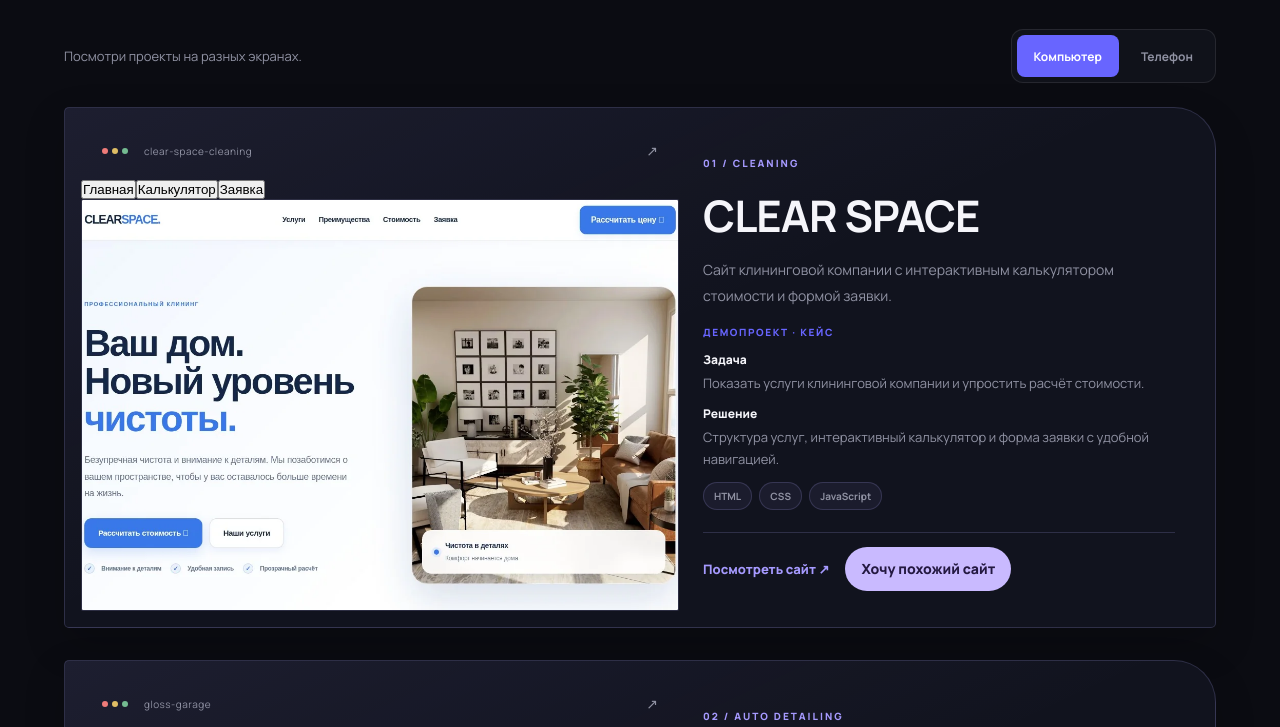
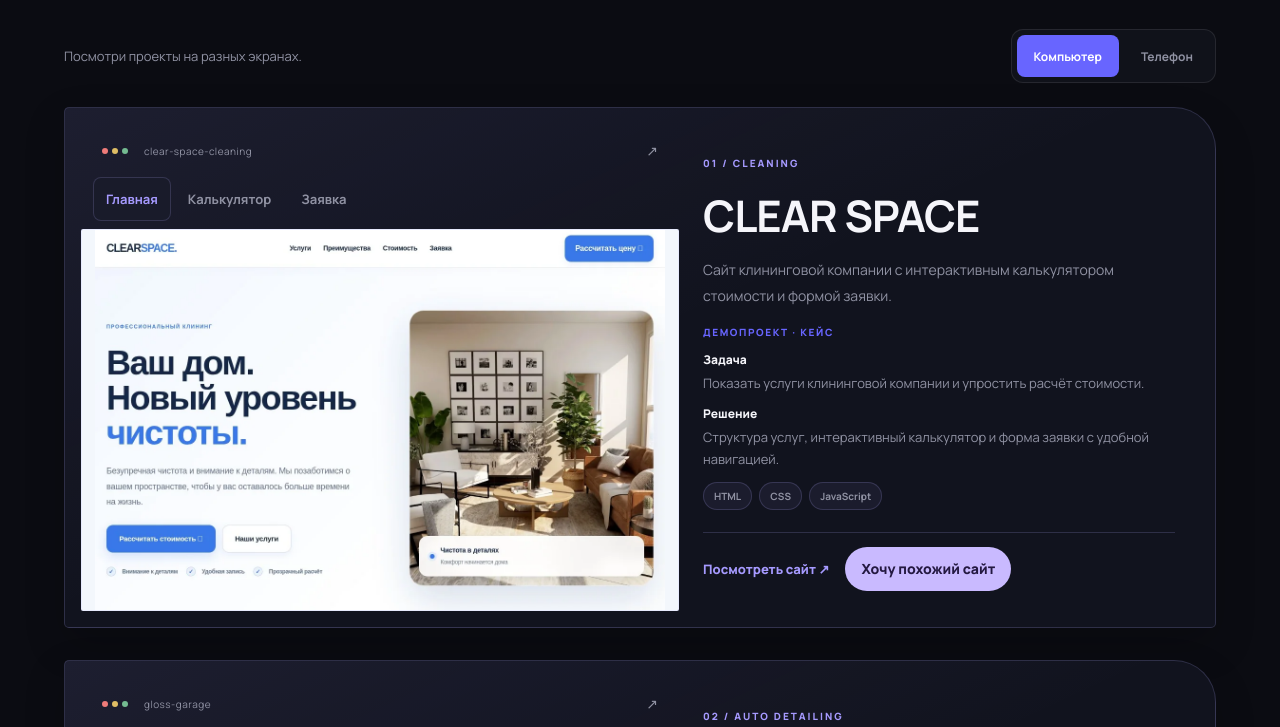
Before and after one commit to leonidkalinin924-source/fluxx, a plain HTML site: page index.html in a window 1280 px wide. Shown: the part 1160-1887 px from the top of the page. Drawn offline with Linux system fonts and the light colour scheme.

Commit message:
Update style.css

```diff
--- a/style.css
+++ b/style.css
@@ -4363,3 +4363,51 @@ body.light-theme #pricing .price-card .btn-primary {
   text-decoration: underline;
   cursor: pointer;
 }
+
+/* Экраны проектов */
+#portfolio .case-header { grid-area: bar; min-width: 0; }
+#portfolio .case-controls {
+  position: relative;
+  z-index: 21;
+  display: flex;
+  flex-wrap: wrap;
+  gap: 4px;
+  padding: 0 12px 8px;
+}
+#portfolio .case-controls button {
+  min-height: 44px;
+  padding: 6px 12px;
+  border: 1px solid transparent;
+  border-radius: 8px;
+  background: transparent;
+  color: var(--gray);
+  font: 700 13px/1.3 Manrope, sans-serif;
+  cursor: pointer;
+}
+#portfolio .case-controls button[aria-pressed="true"] {
+  border-color: var(--tile-border);
+  background: var(--tile-surface);
+  color: var(--tile-accent);
+}
+#portfolio .case-screen { z-index: 21; }
+#portfolio .projects[data-preview="desktop"] .case-screen { background: #11131e; }
+#portfolio .projects[data-preview="desktop"] [data-case="clear"] { background: #f3f7fc; }
+#portfolio .project .case-screen > img,
+#portfolio .project:is(:hover, :focus-within) .case-screen > img {
+  object-fit: contain;
+  object-position: center;
+  filter: none;
+  transform: none;
+}
+#portfolio .case-screen .view-overlay { display: none; }
+#portfolio .case-screen-link {
+  position: absolute;
+  inset: 0;
+  z-index: 12;
+  touch-action: pan-y pinch-zoom;
+}
+#pricing .price-card > .section-description {
+  color: var(--white);
+  font-size: clamp(17px, 2vw, 22px);
+  line-height: 1.4;
+}
```
